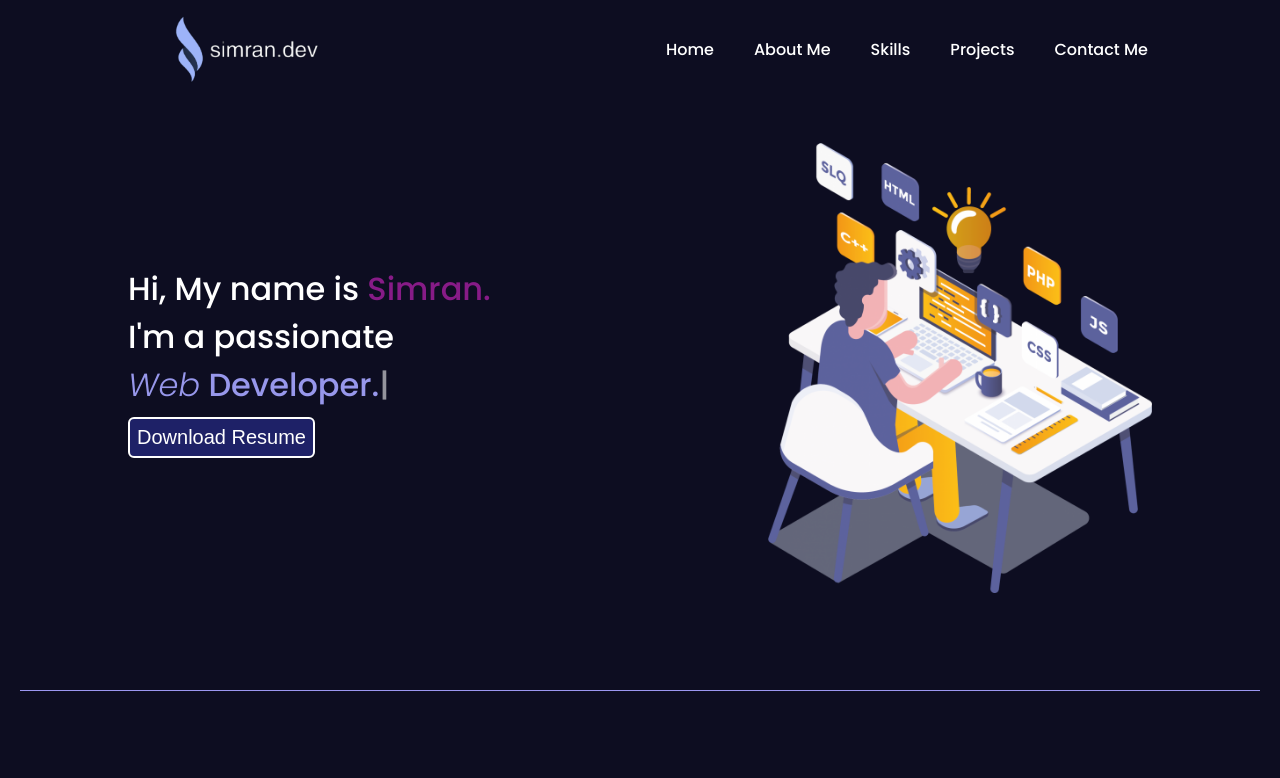
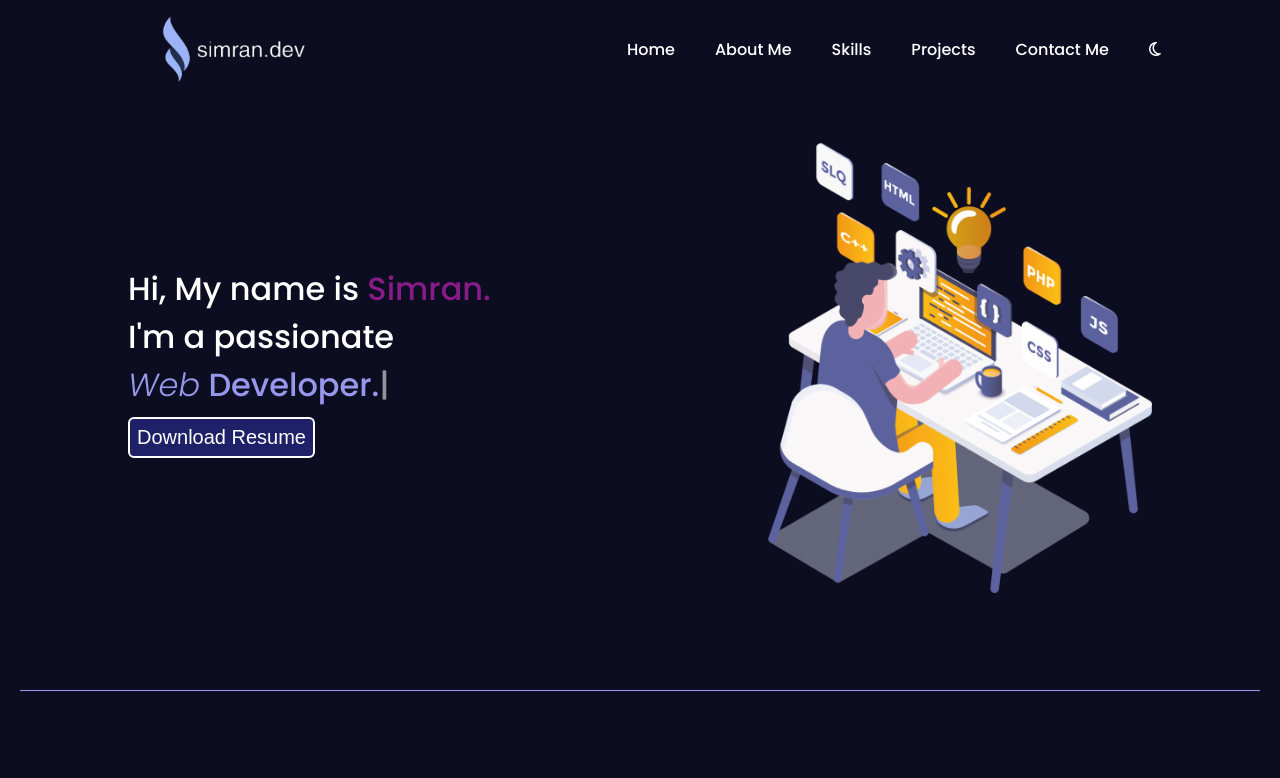
Before and after one commit to SimranSingh96/simranportfolio, a plain HTML site: page index.html in a window 1280 px wide. Shown: the top 778 px of the page. Drawn offline with nearby package versions, Linux system fonts and the light colour scheme.

Commit message:
adding dark mode icon

```diff
--- a/index.css
+++ b/index.css
@@ -3,6 +3,8 @@
   padding: 0px;
   box-sizing: border-box;
 }
+/* daymode class */
+
 body {
   background-color: rgb(13, 13, 33);
   /* rgb(0, 0, 33) */
--- a/index.html
+++ b/index.html
@@ -24,7 +24,9 @@
             <li><a href="#">Skills</a></li>
             <li><a href="#">Projects</a></li>
             <li><a href="#">Contact Me</a></li>
+            <li><a href="#"><i class="fa-regular fa-moon"></i></a></li>
           </ul>
+
         </div>
       </nav>
     </header>
```
